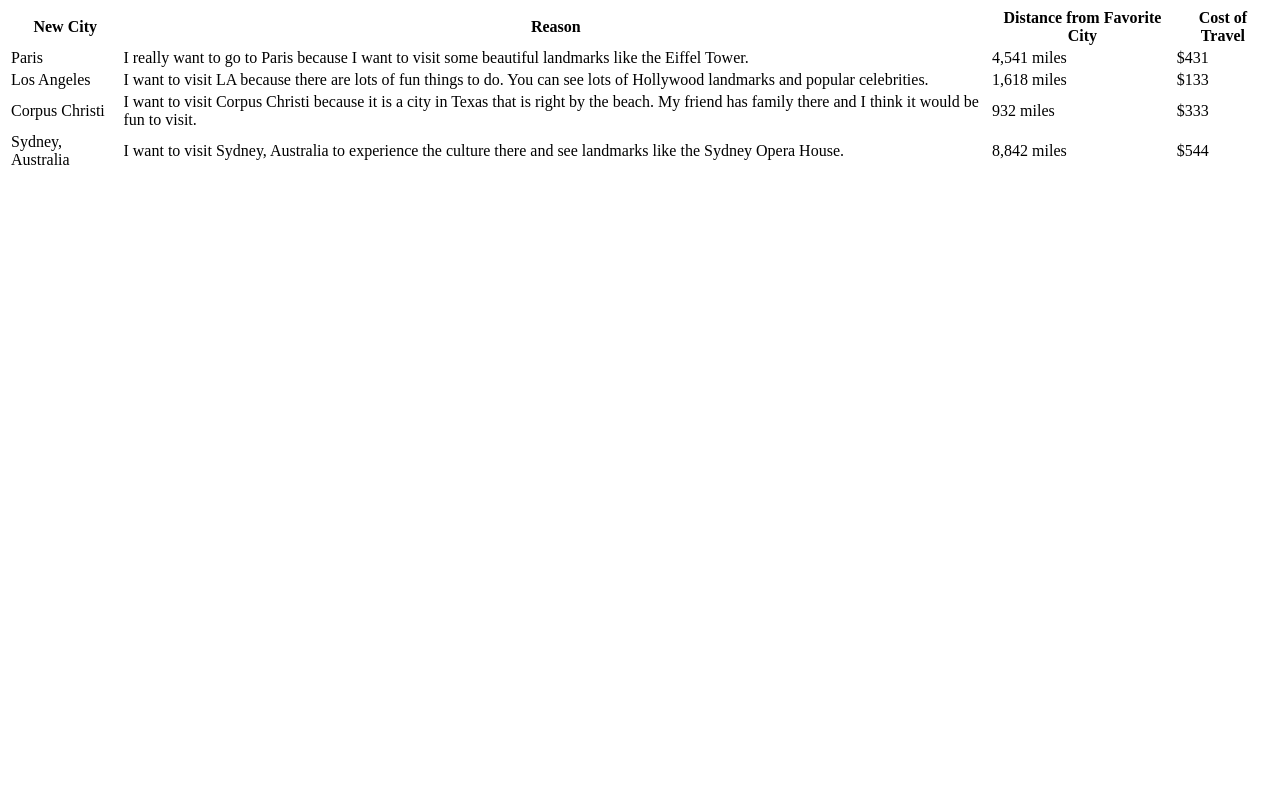
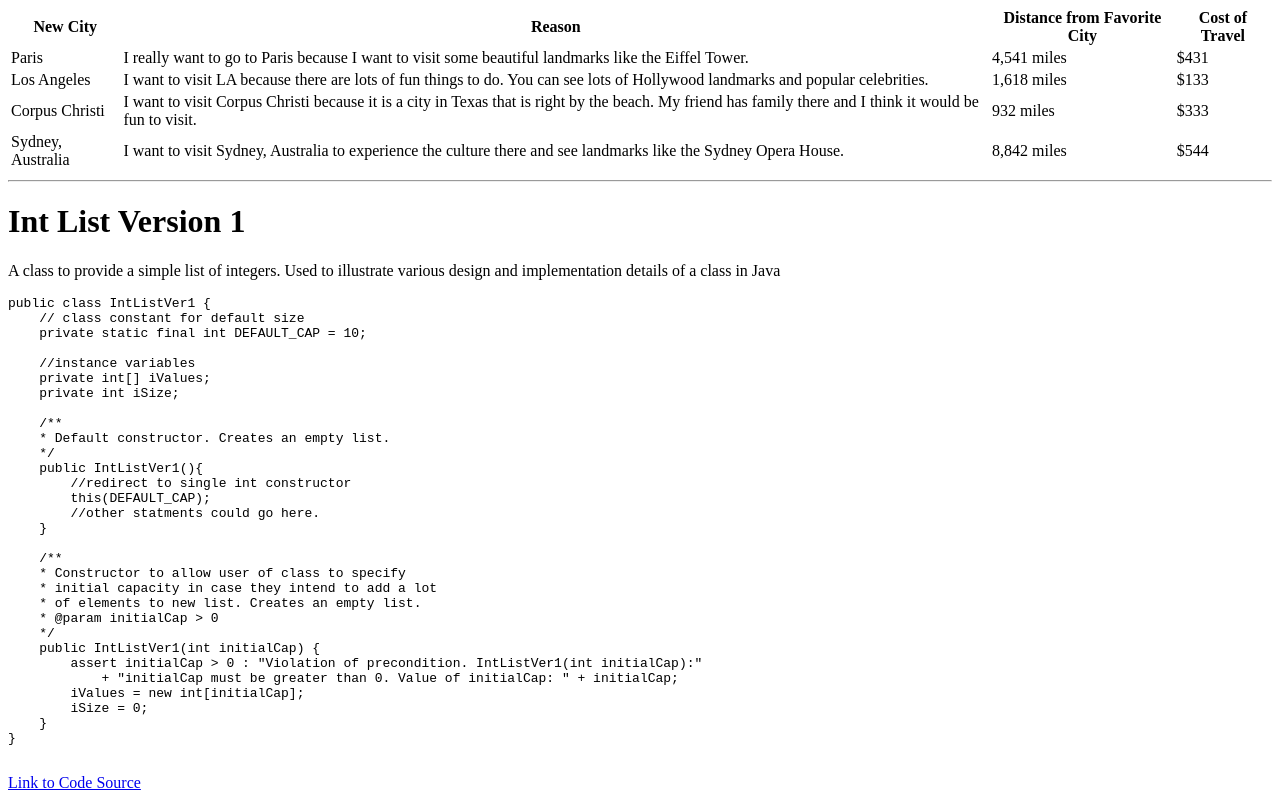
Before and after one commit to IsabellaMills04/WebAppProg3, a plain HTML site: page myCity.html in a window 1280 px wide. Shown: the part 540-1340 px from the top of the page. Before the commit the page ends 800 px from the top, so only its background shows below. Drawn offline with Linux system fonts and the light colour scheme.

Commit message:
Add code snippet to myCity.html

```diff
--- a/myCity.html
+++ b/myCity.html
@@ -51,5 +51,47 @@
                 <td>$544</td>
             </tr>
         </table>
+
+        <hr>
+
+        <h1>Int List Version 1</h1>
+
+        <p>A class to provide a simple list of integers. Used to illustrate
+            various design and implementation details of a class in Java</p>
+
+        <pre>
+public class IntListVer1 {
+    // class constant for default size
+    private static final int DEFAULT_CAP = 10;
+
+    //instance variables
+    private int[] iValues;
+    private int iSize;
+
+    /**
+    * Default constructor. Creates an empty list.
+    */
+    public IntListVer1(){
+        //redirect to single int constructor
+        this(DEFAULT_CAP);
+        //other statments could go here.
+    }
+
+    /**
+    * Constructor to allow user of class to specify
+    * initial capacity in case they intend to add a lot
+    * of elements to new list. Creates an empty list.
+    * @param initialCap > 0
+    */
+    public IntListVer1(int initialCap) {
+        assert initialCap > 0 : "Violation of precondition. IntListVer1(int initialCap):"
+            + "initialCap must be greater than 0. Value of initialCap: " + initialCap;
+        iValues = new int[initialCap];
+        iSize = 0;
+    }
+}
+        </pre>
+
+        <a href="https://www.cs.utexas.edu/~scottm/cs307/javacode/codeSamples/IntListVer1.java">Link to Code Source</a>
     </body>
 </html>
```
